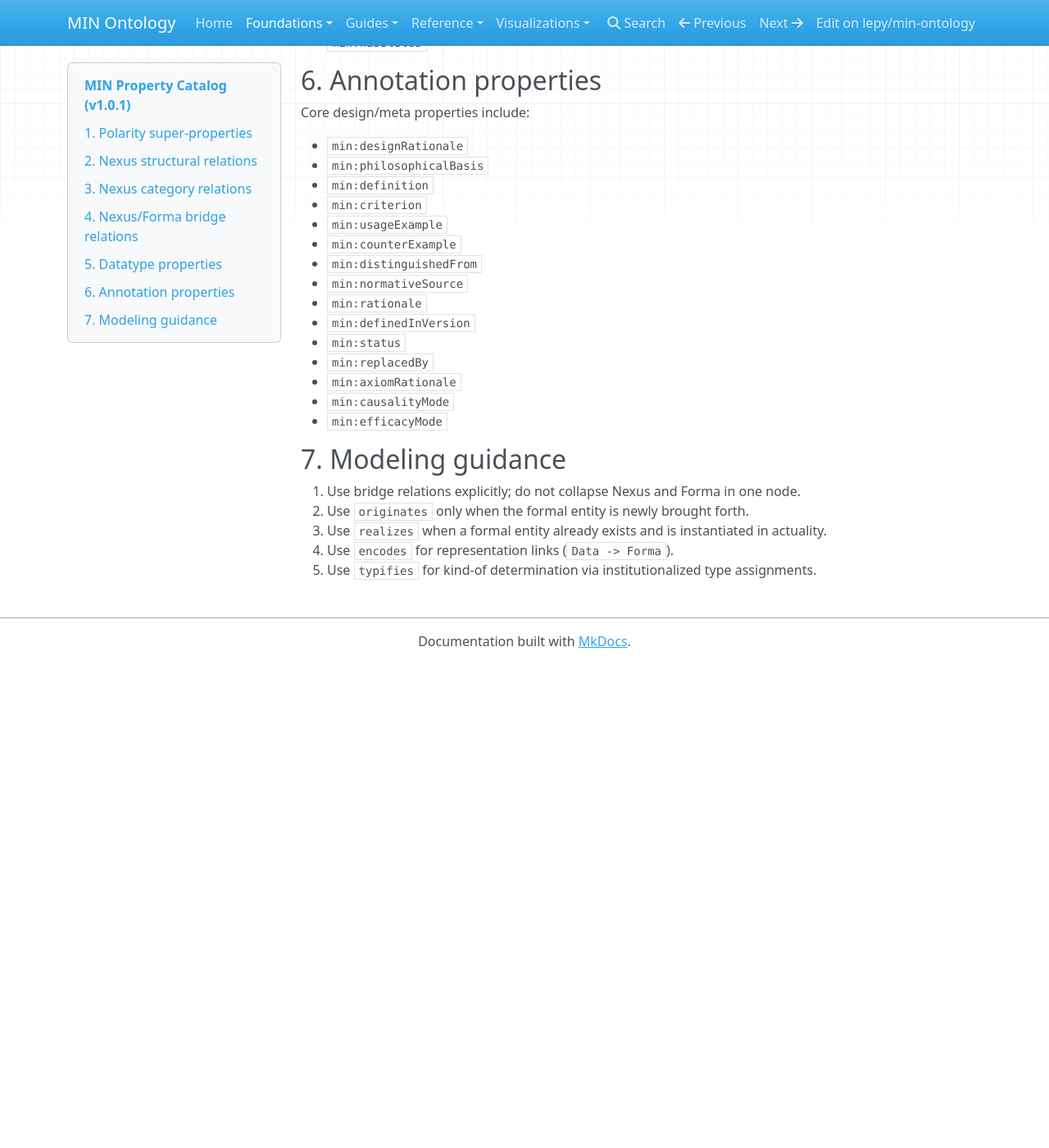
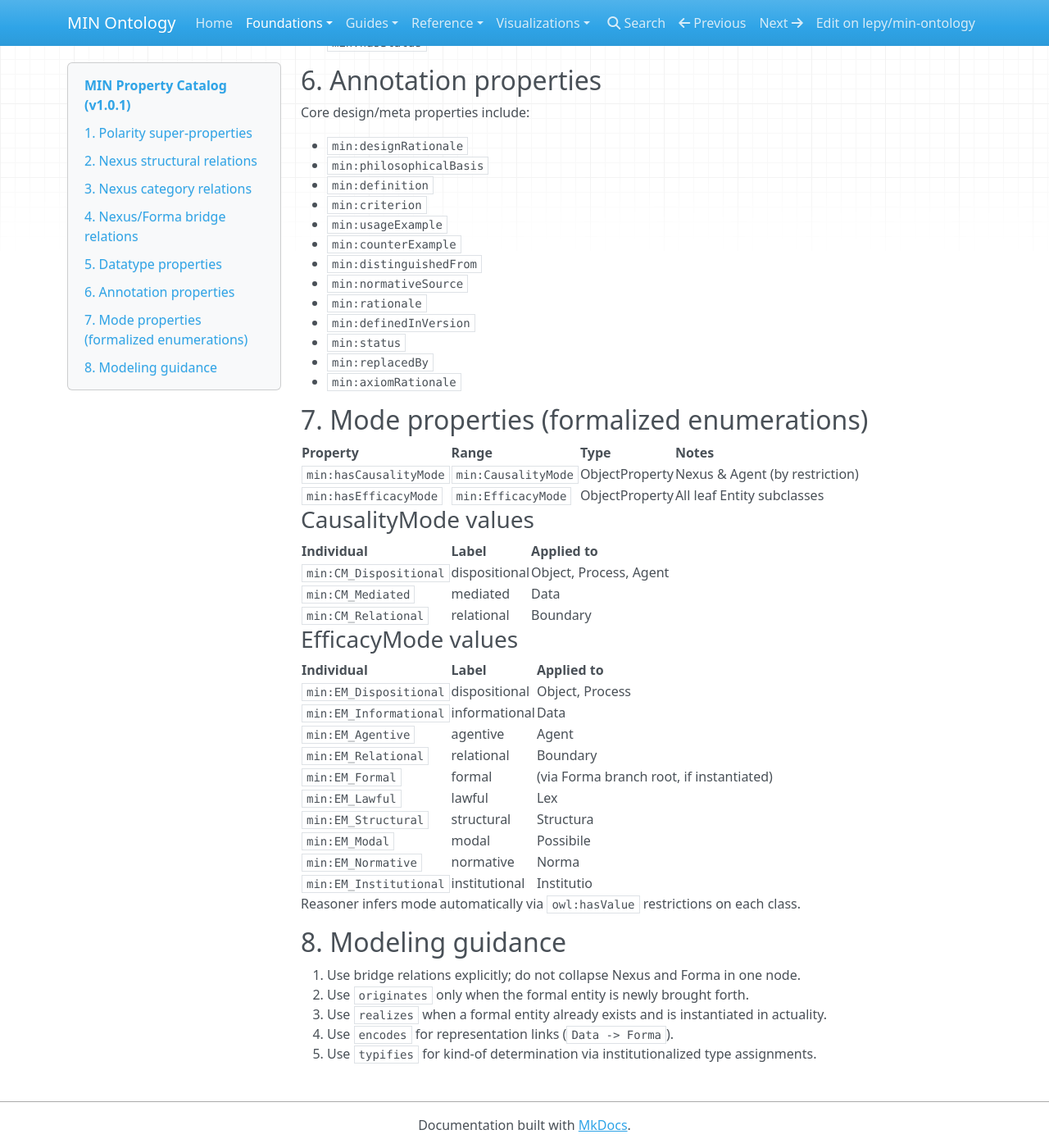
Before and after one commit to lepy/min-ontology, an MkDocs documentation site: the page built from docs/property-catalog.md, in a window 1280 px wide and 1400 px high, scrolled down 2429 px. Shown: the whole window at 82% size. Built offline with MkDocs 1.6.1, drawn with Linux system fonts in a browser that asks for light colours; nearby versions of some CDN libraries; before the commit the page ends 3239 px from its top, so only the background shows below that.

Commit message:
feat: formalize causality and efficacy modes in OWL

```diff
--- a/docs/property-catalog.md
+++ b/docs/property-catalog.md
@@ -129,10 +129,39 @@ Core design/meta properties include:
 - `min:status`
 - `min:replacedBy`
 - `min:axiomRationale`
-- `min:causalityMode`
-- `min:efficacyMode`
+## 7. Mode properties (formalized enumerations)
 
-## 7. Modeling guidance
+| Property | Range | Type | Notes |
+| --- | --- | --- | --- |
+| `min:hasCausalityMode` | `min:CausalityMode` | ObjectProperty | Nexus & Agent (by restriction) |
+| `min:hasEfficacyMode` | `min:EfficacyMode` | ObjectProperty | All leaf Entity subclasses |
+
+### CausalityMode values
+
+| Individual | Label | Applied to |
+| --- | --- | --- |
+| `min:CM_Dispositional` | dispositional | Object, Process, Agent |
+| `min:CM_Mediated` | mediated | Data |
+| `min:CM_Relational` | relational | Boundary |
+
+### EfficacyMode values
+
+| Individual | Label | Applied to |
+| --- | --- | --- |
+| `min:EM_Dispositional` | dispositional | Object, Process |
+| `min:EM_Informational` | informational | Data |
+| `min:EM_Agentive` | agentive | Agent |
+| `min:EM_Relational` | relational | Boundary |
+| `min:EM_Formal` | formal | (via Forma branch root, if instantiated) |
+| `min:EM_Lawful` | lawful | Lex |
+| `min:EM_Structural` | structural | Structura |
+| `min:EM_Modal` | modal | Possibile |
+| `min:EM_Normative` | normative | Norma |
+| `min:EM_Institutional` | institutional | Institutio |
+
+Reasoner infers mode automatically via `owl:hasValue` restrictions on each class.
+
+## 8. Modeling guidance
 
 1. Use bridge relations explicitly; do not collapse Nexus and Forma in one node.
 2. Use `originates` only when the formal entity is newly brought forth.
```
Also changed, not shown: CHANGELOG.md (+5 -1 lines), docs/min-model.md (+15 -1 lines), 2 other files.
